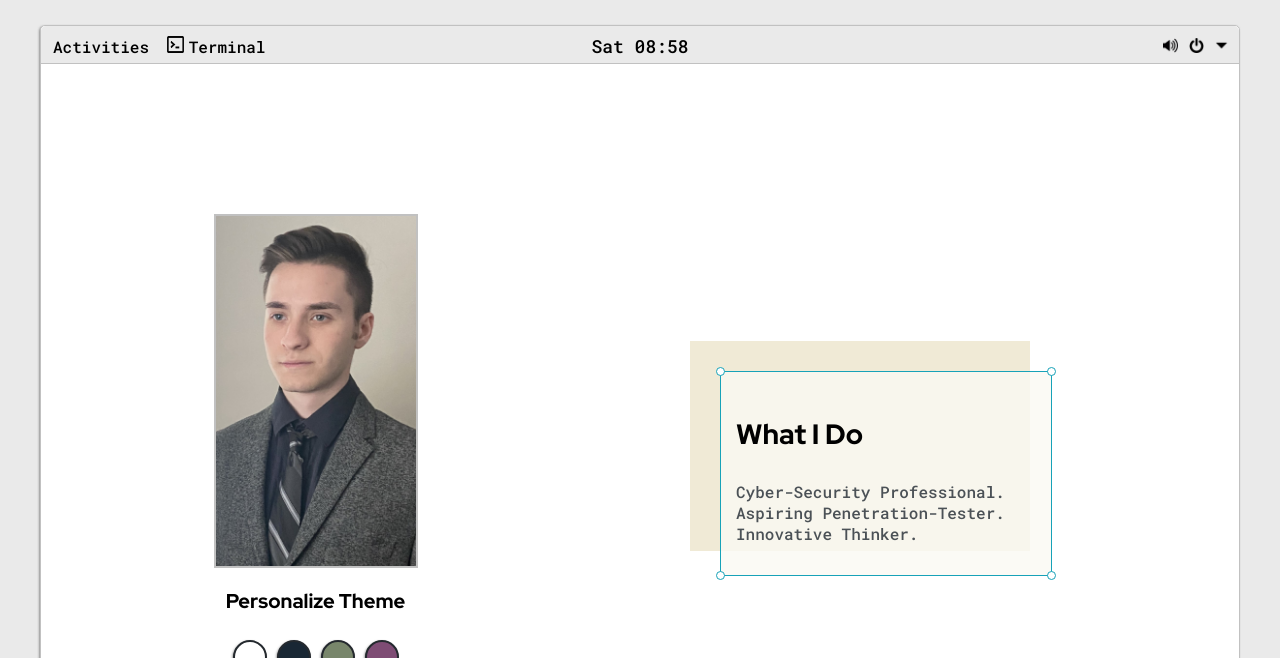
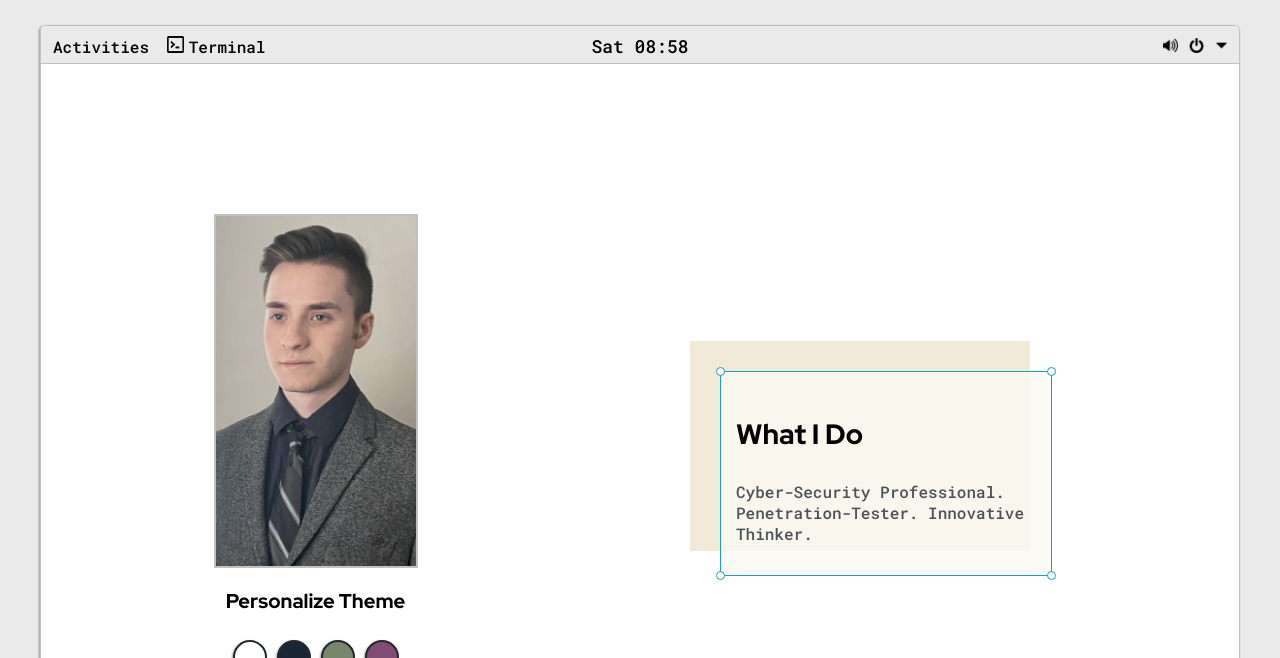
Before and after one commit to michaellaoudis/michaellaoudis.github.io, a plain HTML site: page index.html in a window 1280 px wide. Shown: the part 142-800 px from the top of the page. Drawn offline with Linux system fonts and the light colour scheme; a web font is replaced by a local one.

Commit message:
Update index.html

```diff
--- a/index.html
+++ b/index.html
@@ -64,7 +64,7 @@
                                 <div id="corner-tl" class="corner"></div>
                                 <div id="corner-tr" class="corner"></div>
                                 <h3>What I Do</h3>
-                                <p>Cyber-Security Professional. Aspiring Penetration-Tester. Innovative Thinker. </p>
+                                <p>Cyber-Security Professional. Penetration-Tester. Innovative Thinker. </p>
                                 <div id="corner-br" class="corner"></div>
                                 <div id="corner-bl" class="corner"></div>
                             </div>
```
